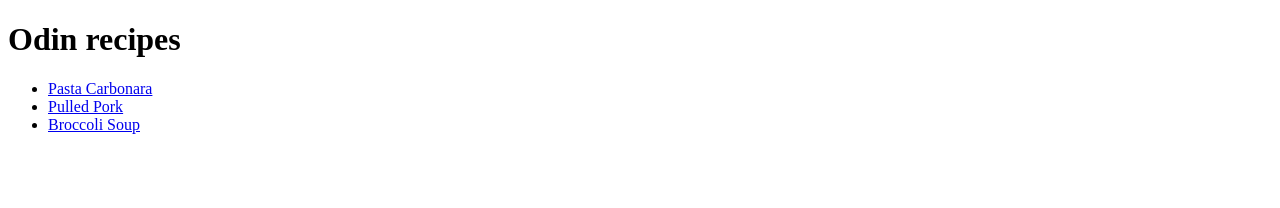
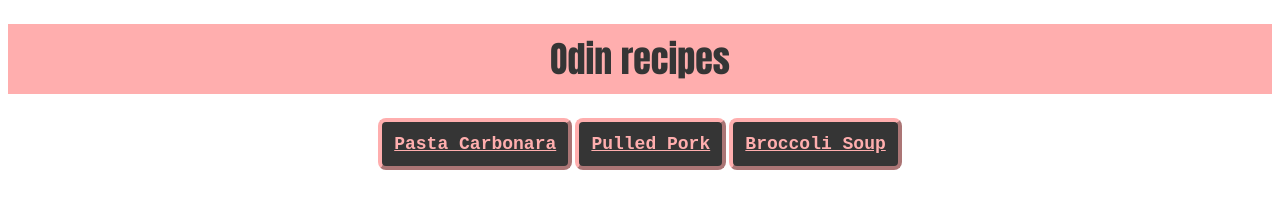
Before and after one commit to DJ-Juarez/Odin-recipes, a plain HTML site: page index.html in a window 1280 px wide. Drawn offline with Linux system fonts and the light colour scheme.

Commit message:
Add CCS classes and apply them in index.html

```diff
--- a/index.html
+++ b/index.html
@@ -7,11 +7,11 @@
         <link rel="stylesheet" href="style.css">
     </head>
     <body>
-        <h1>Odin recipes</h1>
-        <ul>
-            <li><a href="recipes/pasta-carbonara.html">Pasta Carbonara</a></li>
-            <li><a href="recipes/pulled-pork.html">Pulled Pork</a></li>
-            <li><a href="recipes/broccoli-soup.html">Broccoli Soup</a></li>
-        </ul>
+        <h1 class="header center">Odin recipes</h1>
+        <div class="center">
+            <button class="button"><a class="link" href="recipes/pasta-carbonara.html">Pasta Carbonara</a></button>
+            <button class="button"><a class="link" href="recipes/pulled-pork.html">Pulled Pork</a></button>
+            <button class="button"><a class="link" href="recipes/broccoli-soup.html">Broccoli Soup</a></button>
+        </div>
     </body>
 </html>
--- a/style.css
+++ b/style.css
@@ -0,0 +1,33 @@
+* {
+    font-family:Georgia, 'Times New Roman', Times, serif;
+    color: rgb(53, 53, 53);
+    font-size: 12px;
+}
+
+.header {
+    font-family: Impact, Haettenschweiler, 'Arial Narrow Bold', sans-serif;
+    font-weight: bold;
+    font-size: 36px;
+    background-color: rgb(255, 174, 174);
+    padding-top: 8px;
+    padding-bottom: 8px;
+}
+
+.center {
+    text-align: center;
+}
+
+.link {
+    color: rgb(255, 174, 174);
+    font-weight: bold;
+    font-size: 18px;
+    font-family: 'Courier New', Courier, monospace;
+}
+
+.button {
+    background-color: rgb(53, 53, 53);
+    padding: 12px;
+    border-color: rgb(255, 174, 174);
+    border-radius: 8px;
+    border-width: 4px;
+}
```
